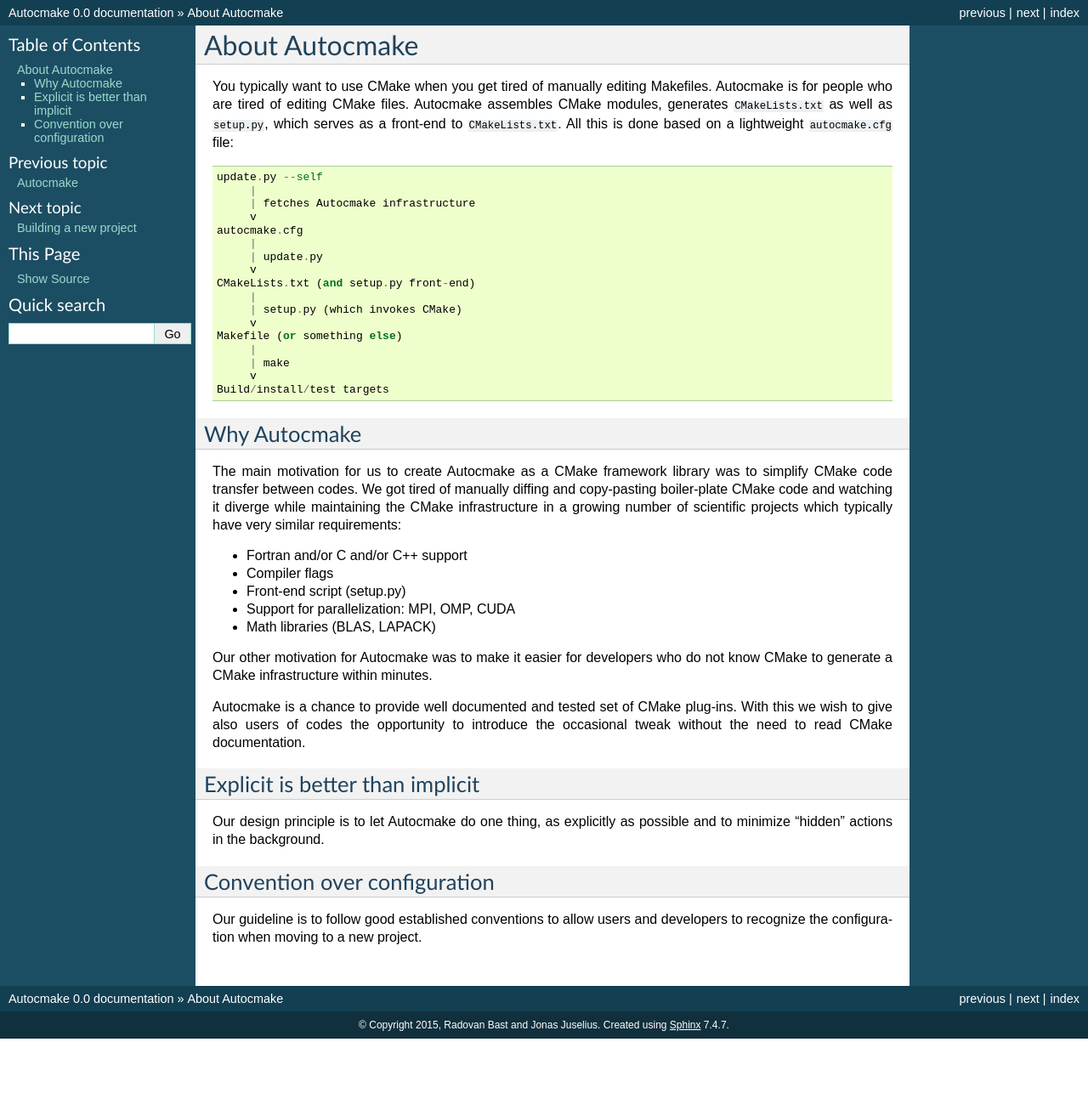
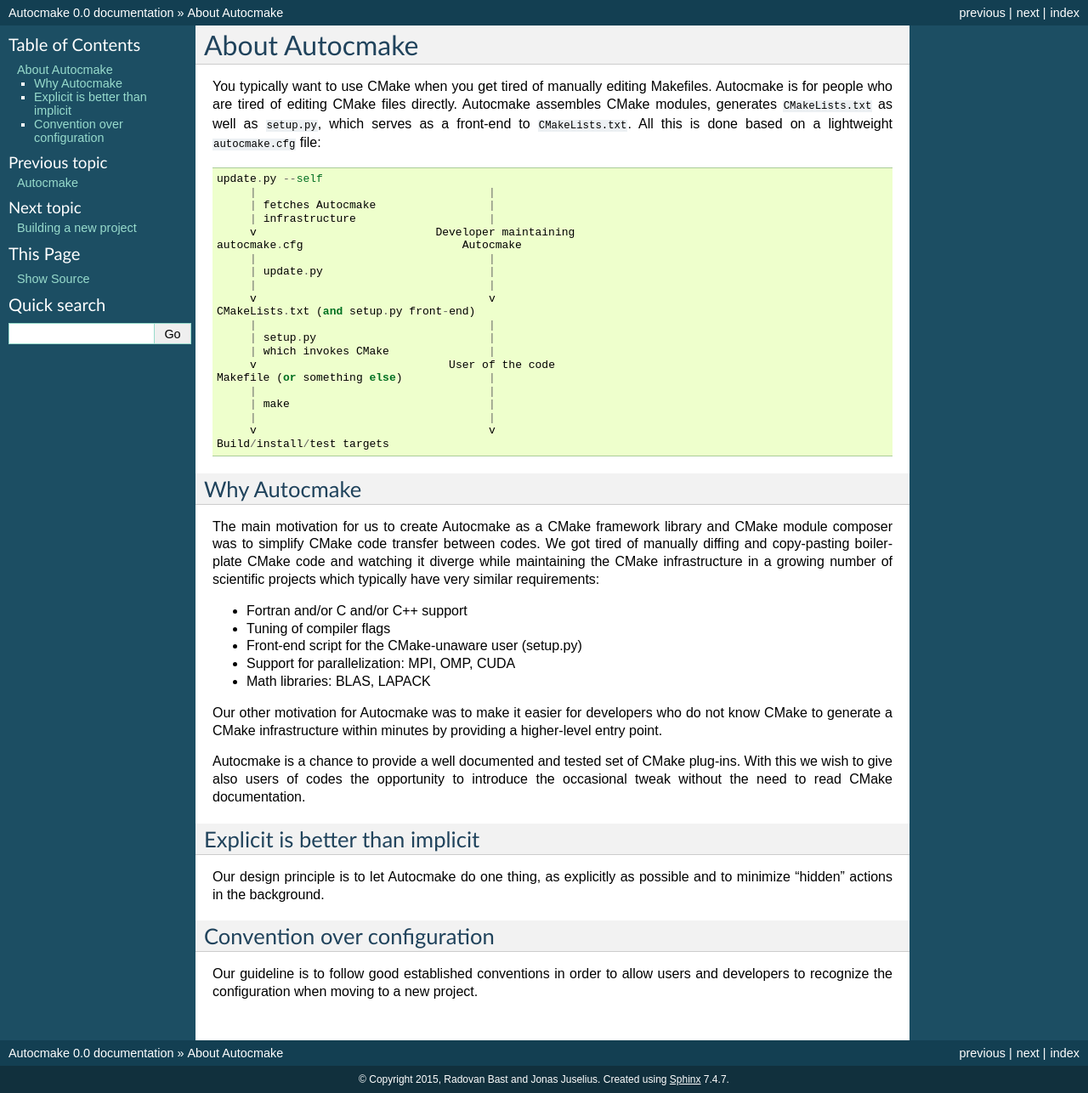
Before and after one commit to dev-cafe/autocmake, a Sphinx documentation site: the page built from doc/about.rst, in a window 1280 px wide. Shown: the whole page at 85% size. Built offline with Sphinx 7.4.7, drawn with Linux system fonts in a browser that asks for light colours; before the commit the page ends 1222 px from its top, so only the background shows below that.

Commit message:
update about doc

```diff
--- a/doc/about.rst
+++ b/doc/about.rst
@@ -4,49 +4,54 @@
 ===============
 
 You typically want to use CMake when you get tired of manually editing
-Makefiles. Autocmake is for people who are tired of editing CMake files.
-Autocmake assembles CMake modules, generates ``CMakeLists.txt`` as well as
-``setup.py``, which serves as a front-end to ``CMakeLists.txt``. All this is
-done based on a lightweight ``autocmake.cfg`` file::
+Makefiles. Autocmake is for people who are tired of editing CMake files
+directly.  Autocmake assembles CMake modules, generates ``CMakeLists.txt`` as
+well as ``setup.py``, which serves as a front-end to ``CMakeLists.txt``. All
+this is done based on a lightweight ``autocmake.cfg`` file::
 
   update.py --self
-       |
-       | fetches Autocmake infrastructure
-       v
-  autocmake.cfg
-       |
-       | update.py
-       v
+       |                                   |
+       | fetches Autocmake                 |
+       | infrastructure                    |
+       v                           Developer maintaining
+  autocmake.cfg                        Autocmake
+       |                                   |
+       | update.py                         |
+       |                                   |
+       v                                   v
   CMakeLists.txt (and setup.py front-end)
-       |
-       | setup.py (which invokes CMake)
-       v
-  Makefile (or something else)
-       |
-       | make
-       v
+       |                                   |
+       | setup.py                          |
+       | which invokes CMake               |
+       v                             User of the code
+  Makefile (or something else)             |
+       |                                   |
+       | make                              |
+       |                                   |
+       v                                   v
   Build/install/test targets
 
 
 Why Autocmake
 -------------
 
-The main motivation for us to create Autocmake as a CMake framework library was
-to simplify CMake code transfer between codes. We got tired of manually diffing
-and copy-pasting boiler-plate CMake code and watching it diverge while
-maintaining the CMake infrastructure in a growing number of scientific projects
-which typically have very similar requirements:
+The main motivation for us to create Autocmake as a CMake framework library and
+CMake module composer was to simplify CMake code transfer between codes. We got
+tired of manually diffing and copy-pasting boiler-plate CMake code and watching
+it diverge while maintaining the CMake infrastructure in a growing number of
+scientific projects which typically have very similar requirements:
 
 - Fortran and/or C and/or C++ support
-- Compiler flags
-- Front-end script (setup.py)
+- Tuning of compiler flags
+- Front-end script for the CMake-unaware user (setup.py)
 - Support for parallelization: MPI, OMP, CUDA
-- Math libraries (BLAS, LAPACK)
+- Math libraries: BLAS, LAPACK
 
 Our other motivation for Autocmake was to make it easier for developers who do
-not know CMake to generate a CMake infrastructure within minutes.
+not know CMake to generate a CMake infrastructure within minutes by providing
+a higher-level entry point.
 
-Autocmake is a chance to provide well documented and tested set of CMake
+Autocmake is a chance to provide a well documented and tested set of CMake
 plug-ins. With this we wish to give also users of codes the opportunity to
 introduce the occasional tweak without the need to read CMake documentation.
 
@@ -61,6 +66,5 @@
 Convention over configuration
 -----------------------------
 
-Our guideline is to follow good established conventions
-to allow users and developers to recognize the configuration
-when moving to a new project.
+Our guideline is to follow good established conventions in order to allow users
+and developers to recognize the configuration when moving to a new project.
```
